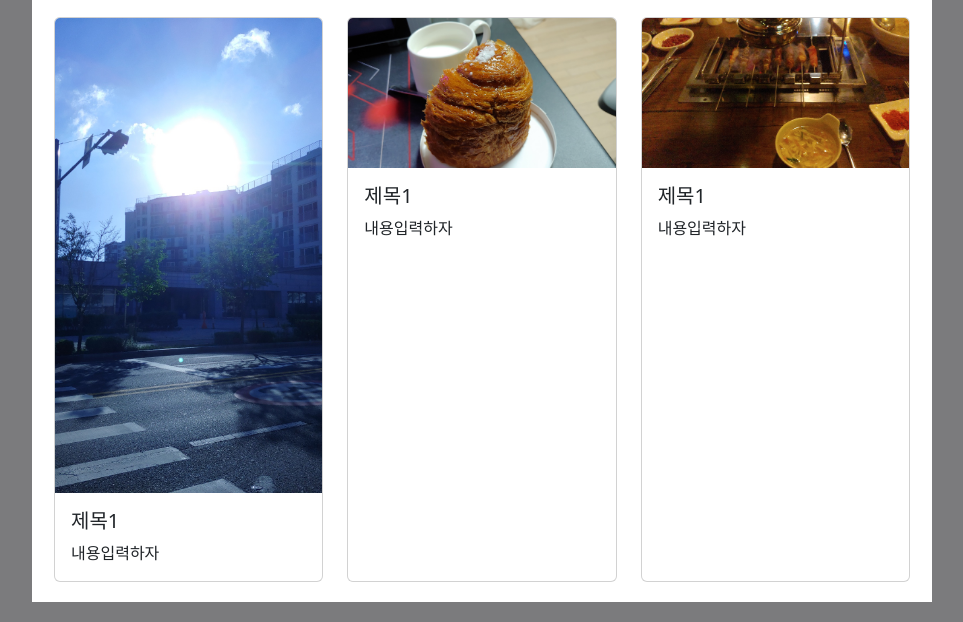
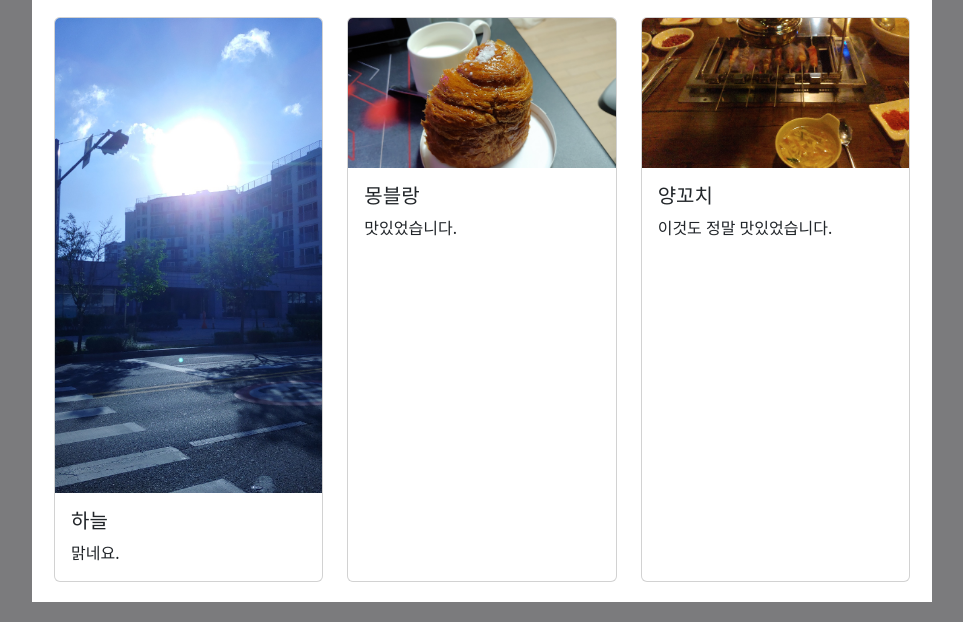
Before and after one commit to dragonheon/MyPage, a plain HTML site: page index.html in a window 1280 px wide. Shown: the part 193-815 px from the top of the page, without its empty margins (158-1121 px from the left). Drawn offline with nearby package versions, Linux system fonts and the light colour scheme.

Commit message:
Add files via upload

```diff
--- a/index.html
+++ b/index.html
@@ -112,8 +112,8 @@
                     <div class="card h-100">
                       <img src="image1.jpg" class="card-img-top" alt="...">
                       <div class="card-body">
-                        <h5 class="card-title">제목1</h5>
-                        <p class="card-text">내용입력하자</p>
+                        <h5 class="card-title">하늘</h5>
+                        <p class="card-text">맑네요.</p>
                       </div>
                     </div>
                   </div>
@@ -121,8 +121,8 @@
                     <div class="card h-100">
                       <img src="image2.jpg" class="card-img-top" alt="...">
                       <div class="card-body">
-                        <h5 class="card-title">제목1</h5>
-                        <p class="card-text">내용입력하자</p>
+                        <h5 class="card-title">몽블랑</h5>
+                        <p class="card-text">맛있었습니다.</p>
                       </div>
                     </div>
                   </div>
@@ -130,8 +130,8 @@
                     <div class="card h-100">
                       <img src="image3.jpg" class="card-img-top" alt="...">
                       <div class="card-body">
-                        <h5 class="card-title">제목1</h5>
-                        <p class="card-text">내용입력하자</p>
+                        <h5 class="card-title">양꼬치</h5>
+                        <p class="card-text">이것도 정말 맛있었습니다.</p>
                       </div>
                     </div>
                   </div>
```
